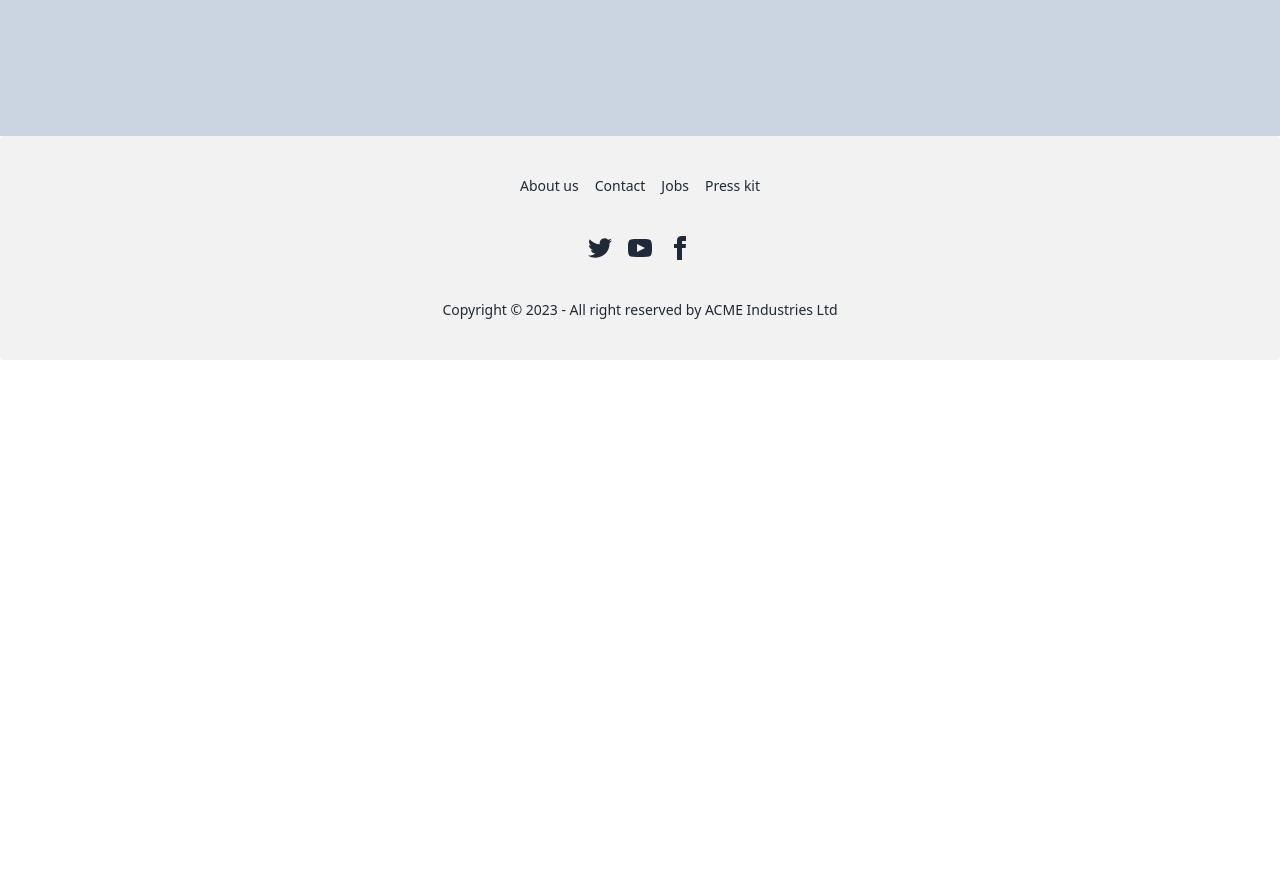
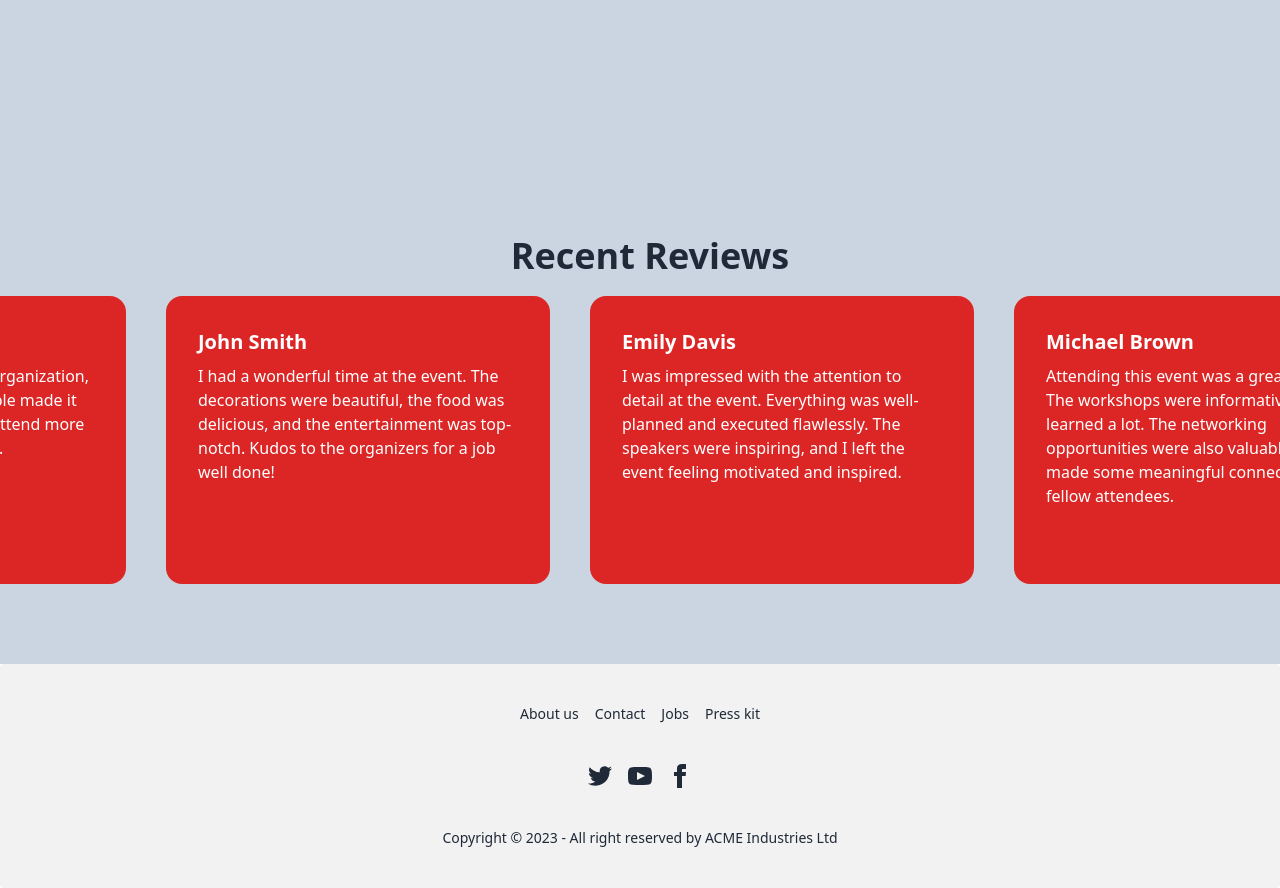
Before and after one commit to SM-RIYAD/event-management, a React (Vite) app: page / in a window 1280 px wide. Shown: the part 1980-2868 px from the top of the page. Before the commit the page ends 2340 px from the top, so only its background shows below. Built offline with nearby package versions, Linux system fonts and the light colour scheme.

Commit message:
positive review section is done

```diff
--- a/package.json
+++ b/package.json
@@ -15,6 +15,7 @@
     "match-sorter": "^6.3.1",
     "react": "^18.2.0",
     "react-dom": "^18.2.0",
+    "react-fast-marquee": "^1.6.1",
     "react-router-dom": "^6.16.0",
     "sort-by": "^1.2.0"
   },
--- /dev/null
+++ b/public/review.json
@@ -0,0 +1,26 @@
+[
+    {
+        "review": "The event was fantastic! The organization, the atmosphere, and the people made it unforgettable. I can't wait to attend more events organized by this team.",
+        "username": "Alice Johnson"
+    },
+    {
+        "review": "I had a wonderful time at the event. The decorations were beautiful, the food was delicious, and the entertainment was top-notch. Kudos to the organizers for a job well done!",
+        "username": "John Smith"
+    },
+    {
+        "review": "I was impressed with the attention to detail at the event. Everything was well-planned and executed flawlessly. The speakers were inspiring, and I left the event feeling motivated and inspired.",
+        "username": "Emily Davis"
+    },
+    {
+        "review": "Attending this event was a great decision. The workshops were informative, and I learned a lot. The networking opportunities were also valuable, and I made some meaningful connections with fellow attendees.",
+        "username": "Michael Brown"
+    },
+    {
+        "review": "I can't express how much I enjoyed the event. The organizers did an outstanding job creating a positive and inclusive atmosphere. The guest speakers were engaging, and I left feeling enlightened and energized.",
+        "username": "Sophia Martinez"
+    },
+    {
+        "review": "The event exceeded my expectations. The venue was stunning, the event schedule was well-paced, and the topics discussed were relevant and thought-provoking. I look forward to attending future events by this team.",
+        "username": "Daniel Lee"
+    }
+]
--- /dev/null
+++ b/src/components/Positivereviews.jsx
@@ -0,0 +1,36 @@
+import { useEffect, useState } from "react";
+import Marquee from "react-fast-marquee";
+import ReviewCard from "./ReviewCard";
+const Positivereviews = () => {
+    const [reviews, setReviews] = useState([]);
+    useEffect(() => {
+      fetch("review.json")
+        .then((result) =>result.json()).then((data) =>setReviews(data))
+
+
+
+        .catch((error) => console.log(error));
+    }, []);
+
+
+
+    return (
+        <div className=' py-20'>
+        <p className='text-4xl py-5 ps-5 font-bold text-center '> Recent Reviews</p>
+
+            <Marquee>
+
+                {
+
+
+                  reviews.map((review,idx) =><ReviewCard key={idx} unique_review={review}></ReviewCard>)
+
+
+                }
+            </Marquee>
+
+        </div>
+    );
+};
+
+export default Positivereviews;
--- /dev/null
+++ b/src/components/ReviewCard.jsx
@@ -0,0 +1,18 @@
+import React from "react";
+
+const ReviewCard = ({ unique_review }) => {
+  const { username, review } = unique_review;
+  return (
+    <div>
+      <div className="card w-96 h-72 ms-10 bg-red-600 text-white ">
+        <div className="card-body">
+          <h2 className="card-title">{username}</h2>
+          <p >{review}</p>
+          <div className="card-actions justify-end"></div>
+        </div>
+      </div>
+    </div>
+  );
+};
+
+export default ReviewCard;
--- a/src/pages/Home/Home.jsx
+++ b/src/pages/Home/Home.jsx
@@ -3,6 +3,7 @@ import Banner from "./Banner/Banner";
 import Header from "./Header/Header";
 import Event from "./Events/Event";
 import Footer from "../../Shared/Footer";
+import Positivereviews from "../../components/Positivereviews";
 
 
 const Home = () => {
@@ -35,6 +36,7 @@ events.map((event,idx) =><Event key={idx} event={event} > </Event> )
 
 
 </div>
+<Positivereviews></Positivereviews>
 
       </div>
 
```
Also changed, not shown: 1 other file (tests, documents, lock files or other folders).
